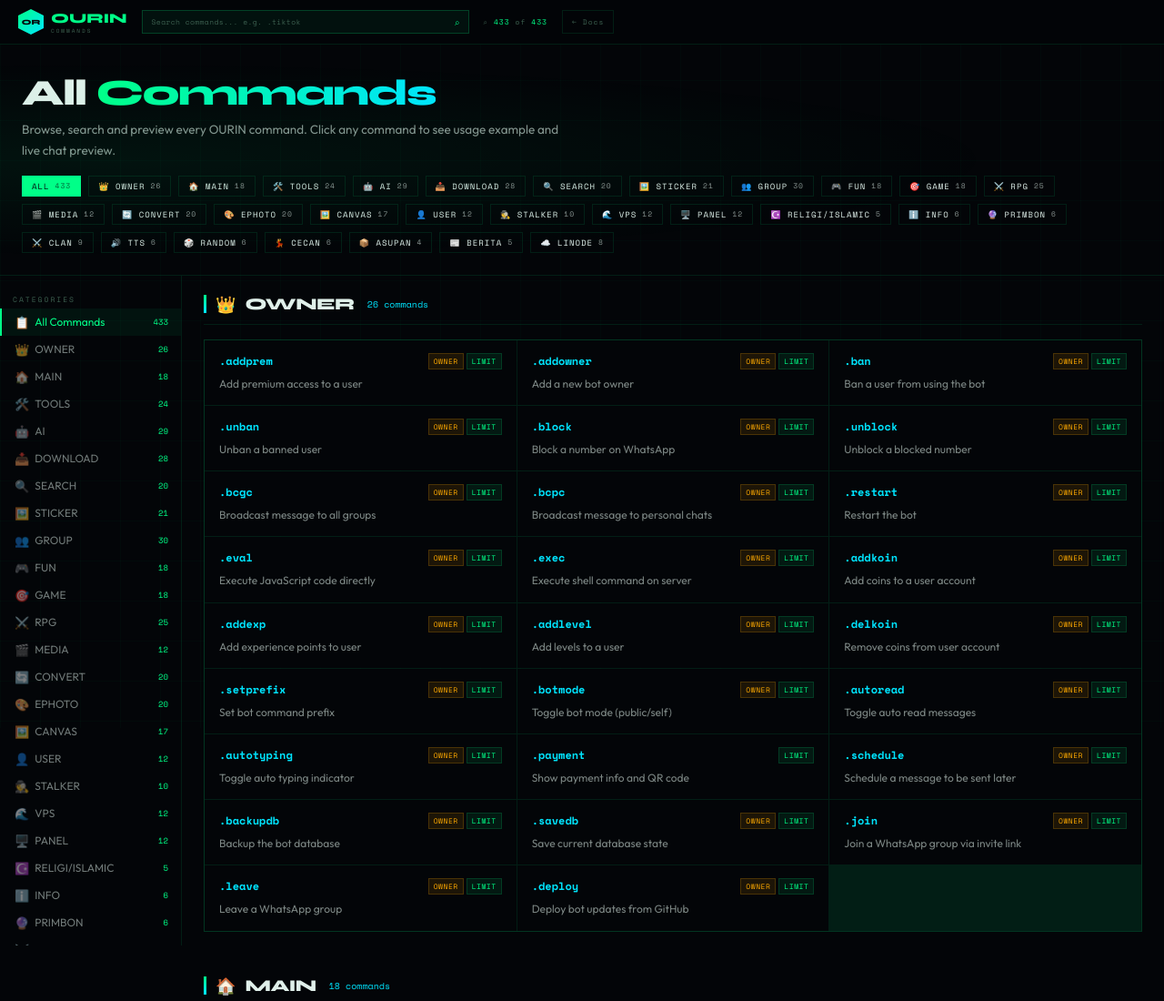
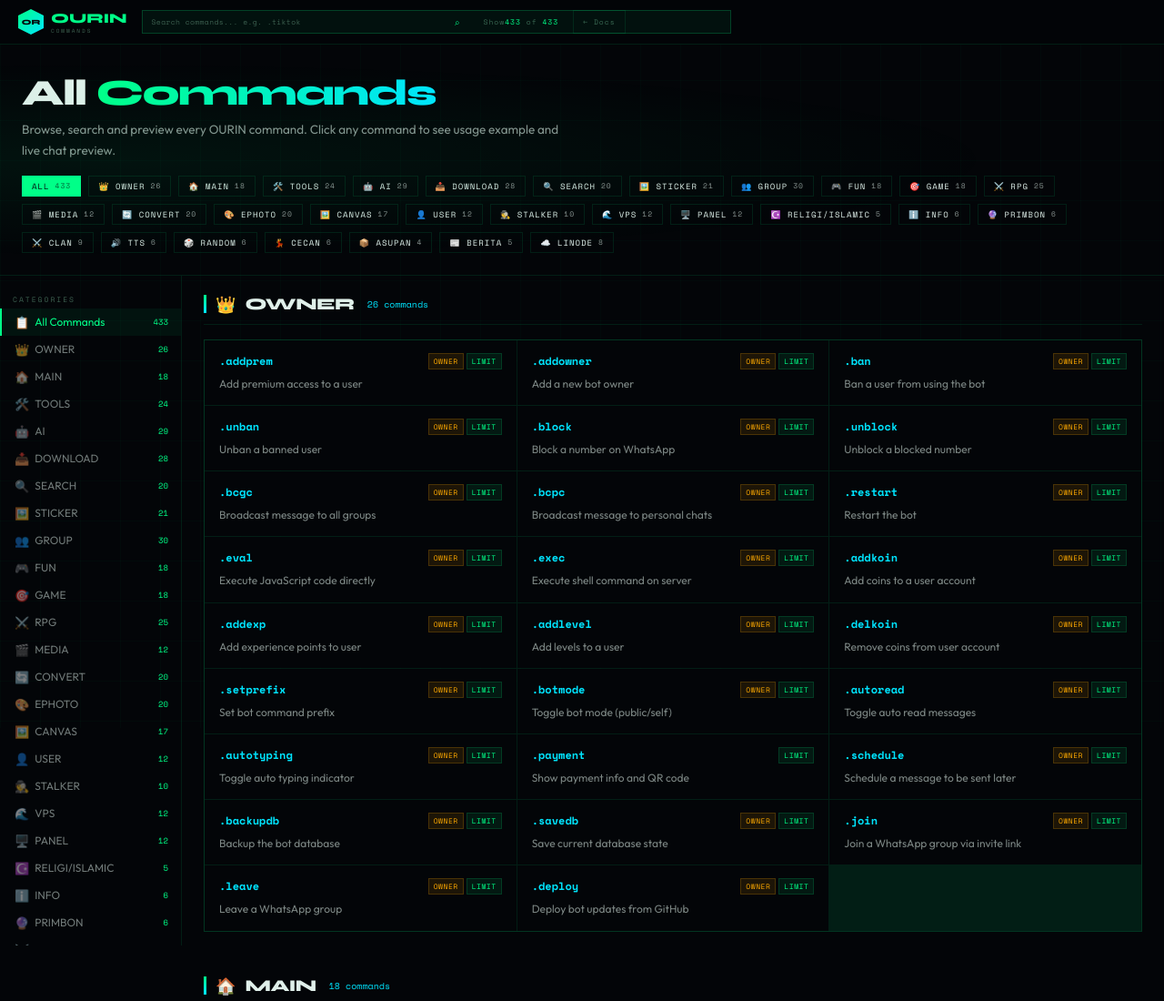
Before and after one commit to ashishmandal029/OURIN-AI, a plain HTML site: page command.html in a window 1280 px wide. Shown: the top 1100 px of the page at 91% size. Drawn offline with nearby package versions, Linux system fonts and the light colour scheme.

Commit message:
Adjust search input width and update stat text

```diff
--- a/command.html
+++ b/command.html
@@ -33,8 +33,8 @@ body::before{content:'';position:fixed;inset:0;z-index:0;background-image:linear
 .lhex{width:28px;height:28px;background:linear-gradient(135deg,var(--green),var(--cyan));clip-path:polygon(50% 0%,100% 25%,100% 75%,50% 100%,0% 75%,0% 25%);display:flex;align-items:center;justify-content:center;font-family:'Syne',sans-serif;font-weight:800;font-size:8px;color:#030508}
 .lname{font-family:'Syne',sans-serif;font-weight:800;font-size:15px;color:var(--green)}
 .lsub{font-family:'Space Mono',monospace;font-size:6px;color:var(--muted);letter-spacing:2px;text-transform:uppercase}
-.h-search{flex:1;min-width:180px;max-width:360px;position:relative}
-.h-search input{width:100%;background:rgba(0,255,136,0.05);border:1px solid var(--border2);color:var(--text);font-family:'Space Mono',monospace;font-size:8px;padding:6px 28px 6px 10px;outline:none;transition:all .2s;letter-spacing:.4px}
+.h-search{flex:1;min-width:200px;max-width:360px;position:relative}
+.h-search input{width:180%;background:rgba(0,255,136,0.05);border:1px solid var(--border2);color:var(--text);font-family:'Space Mono',monospace;font-size:8px;padding:6px 28px 6px 10px;outline:none;transition:all .2s;letter-spacing:.4px}
 .h-search input::placeholder{color:var(--muted)}
 .h-search input:focus{border-color:rgba(0,255,136,.4);background:rgba(0,255,136,.08);box-shadow:0 0 0 2px rgba(0,255,136,.08)}
 .h-search .si{position:absolute;right:10px;top:50%;transform:translateY(-50%);color:var(--green);font-size:10px;pointer-events:none}
@@ -170,7 +170,7 @@ body::before{content:'';position:fixed;inset:0;z-index:0;background-image:linear
     <input type="text" id="searchInput" placeholder="Search commands... e.g. .tiktok" autocomplete="off" spellcheck="false">
     <span class="si">⌕</span>
   </div>
-  <div class="h-stat">⌕ <span id="visCount">0</span> of <span id="totalCount">0</span></div>
+  <div class="h-stat">Show<span id="visCount">0</span> of <span id="totalCount">0</span></div>
   <a href="ourin-docs.html" class="h-back">← Docs</a>
 </header>
 
```
